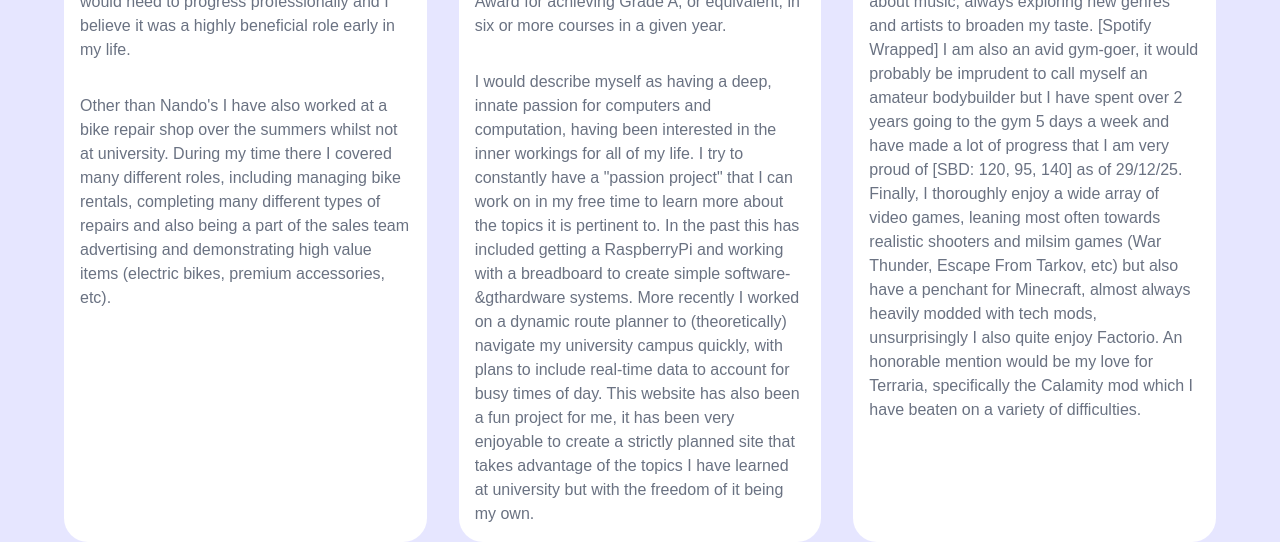
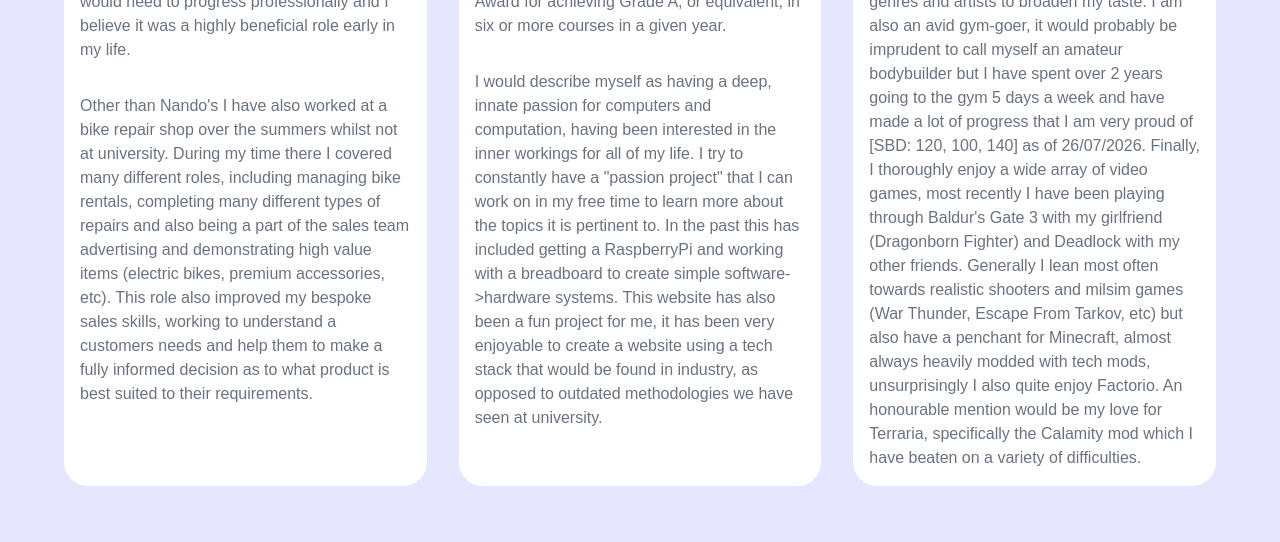
Before and after one commit to HappyDuc/MERNTutorialClientServer, a React (Vite) app: page /about in a window 1280 px wide. Shown: the part 298-840 px from the top of the page. After the commit the page ends 800 px from the top, so only its background shows below. Built offline with nearby package versions, Linux system fonts and the light colour scheme; no server answers.

Commit message:
Filled in the about page with up to date details.

```diff
--- a/src/routes/AboutPage.jsx
+++ b/src/routes/AboutPage.jsx
@@ -4,16 +4,16 @@
             <div className="flex flex-col bg-white rounded-3xl items-center p-4 gap-8 w-1/3">
                 <h1 className="text-xl md:text-3xl xl:text-4xl 2xl:text-5xl font-semibold">Professional Life</h1>
                 <p className="text-gray-500 font-medium">I have experience in the service industry, working as a FOH team member at Nando's, this involved multi-roling during shifts as a grill-cook, food prep and waiting staff. Working there taught me a variety of key skills that I would need to progress professionally and I believe it was a highly beneficial role early in my life.</p>
-                <p className="text-gray-500 font-medium">Other than Nando's I have also worked at a bike repair shop over the summers whilst not at university. During my time there I covered many different roles, including managing bike rentals, completing many different types of repairs and also being a part of the sales team advertising and demonstrating high value items (electric bikes, premium accessories, etc).</p>
+                <p className="text-gray-500 font-medium">Other than Nando's I have also worked at a bike repair shop over the summers whilst not at university. During my time there I covered many different roles, including managing bike rentals, completing many different types of repairs and also being a part of the sales team advertising and demonstrating high value items (electric bikes, premium accessories, etc).  This role also improved my bespoke sales skills, working to understand a customers needs and help them to make a fully informed decision as to what product is best suited to their requirements.</p>
             </div>
             <div className="flex flex-col bg-white rounded-3xl items-center p-4 gap-8 w-1/3">
                 <h1 className="text-xl md:text-3xl xl:text-4xl 2xl:text-5xl font-semibold">Academics</h1>
                 <p className="text-gray-500 font-medium">Having completed my secondary education I am currently attending Heriot-Watt University studying Computer Science and I have maintained an A grade average and I have also been awarded the Deputy Principal's Award for achieving Grade A, or equivalent, in six or more courses in a given year.</p>
-                <p className="text-gray-500 font-medium">I would describe myself as having a deep, innate passion for computers and computation, having been interested in the inner workings for all of my life. I try to constantly have a "passion project" that I can work on in my free time to learn more about the topics it is pertinent to. In the past this has included getting a RaspberryPi and working with a breadboard to create simple software-&gthardware systems. More recently I worked on a dynamic route planner to (theoretically) navigate my university campus quickly, with plans to include real-time data to account for busy times of day. This website has also been a fun project for me, it has been very enjoyable to create a strictly planned site that takes advantage of the topics I have learned at university but with the freedom of it being my own.</p>
+                <p className="text-gray-500 font-medium">I would describe myself as having a deep, innate passion for computers and computation, having been interested in the inner workings for all of my life. I try to constantly have a "passion project" that I can work on in my free time to learn more about the topics it is pertinent to. In the past this has included getting a RaspberryPi and working with a breadboard to create simple software-<span>&gt;</span>hardware systems. This website has also been a fun project for me, it has been very enjoyable to create a website using a tech stack that would be found in industry, as opposed to outdated methodologies we have seen at university.</p>
             </div>
             <div className="flex flex-col bg-white rounded-3xl items-center p-4 gap-8 w-1/3">
                 <h1 className="text-xl md:text-3xl xl:text-4xl 2xl:text-5xl font-semibold">Personal Life</h1>
-                <p className="text-gray-500 font-medium">Outside of my career and studies, I keep myself busy in a variety of ways; my flatmate and I are slowly making our way through a long list of "must-watch" movies that neither of us have seen. I am also deeply passionate about music, always exploring new genres and artists to broaden my taste. [Spotify Wrapped] I am also an avid gym-goer, it would probably be imprudent to call myself an amateur bodybuilder but I have spent over 2 years going to the gym 5 days a week and have made a lot of progress that I am very proud of [SBD: 120, 95, 140] as of 29/12/25. Finally, I thoroughly enjoy a wide array of video games, leaning most often towards realistic shooters and milsim games (War Thunder, Escape From Tarkov, etc) but also have a penchant for Minecraft, almost always heavily modded with tech mods, unsurprisingly I also quite enjoy Factorio. An honorable mention would be my love for Terraria, specifically the Calamity mod which I have beaten on a variety of difficulties.</p>
+                <p className="text-gray-500 font-medium">Outside of my career and studies, I keep myself busy in a variety of ways; I am making way through a long list of "must-watch" movies that I haven't seen. I am also deeply passionate about music, always exploring new genres and artists to broaden my taste. I am also an avid gym-goer, it would probably be imprudent to call myself an amateur bodybuilder but I have spent over 2 years going to the gym 5 days a week and have made a lot of progress that I am very proud of [SBD: 120, 100, 140] as of 26/07/2026. Finally, I thoroughly enjoy a wide array of video games, most recently I have been playing through Baldur's Gate 3 with my girlfriend (Dragonborn Fighter) and Deadlock with my other friends. Generally I lean most often towards realistic shooters and milsim games (War Thunder, Escape From Tarkov, etc) but also have a penchant for Minecraft, almost always heavily modded with tech mods, unsurprisingly I also quite enjoy Factorio. An honourable mention would be my love for Terraria, specifically the Calamity mod which I have beaten on a variety of difficulties.</p>
             </div>
         </div>
     );
```
